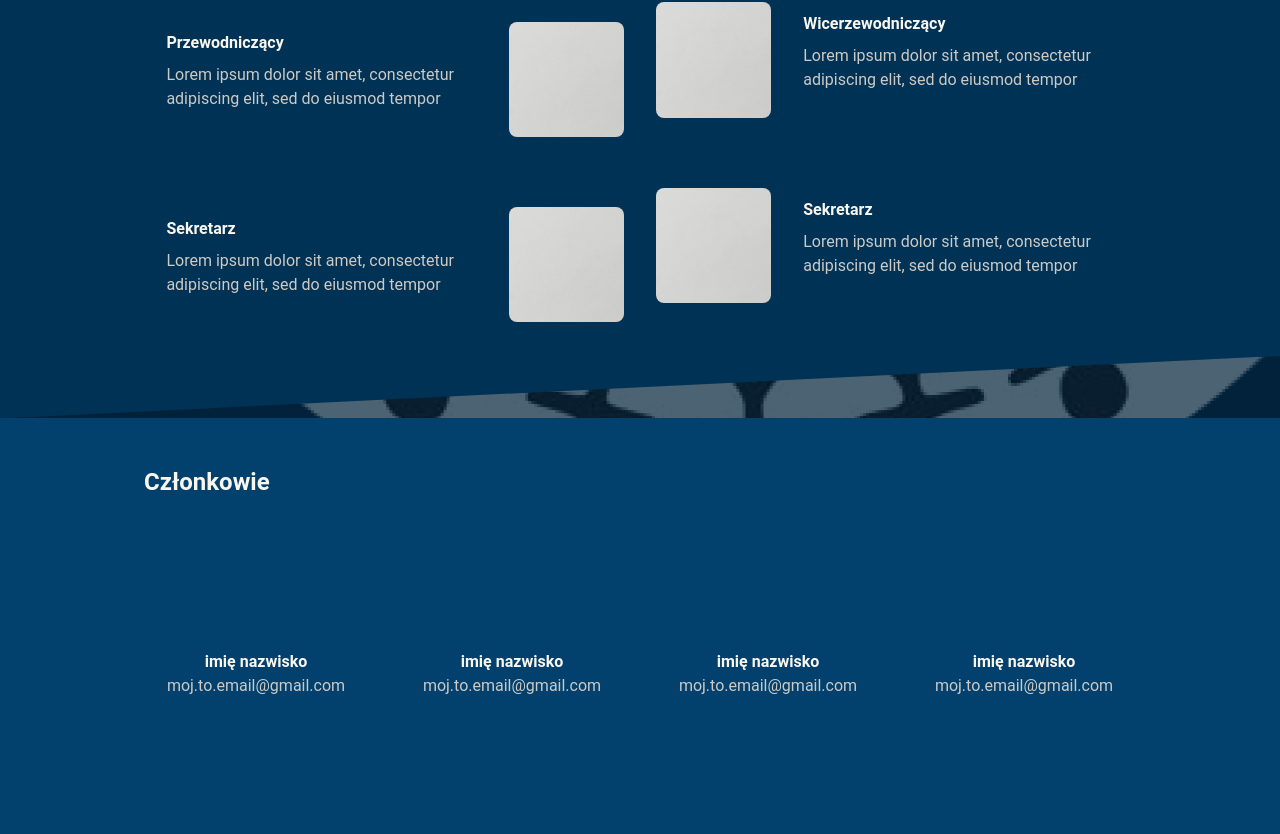
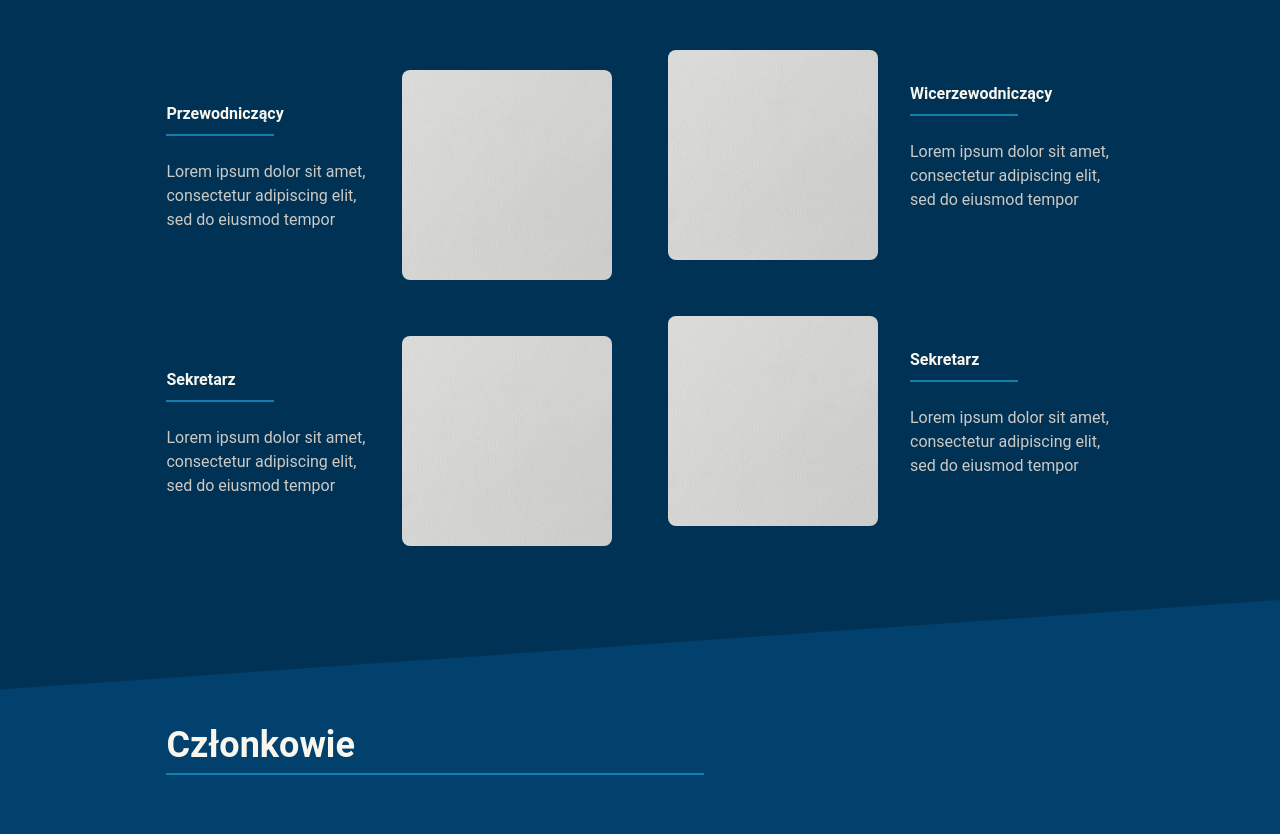
Before and after one commit to ksiuwr/ksi-site-v2025, a React (Vite) app: page /members in a window 1280 px wide. Shown: the part 946-1780 px from the top of the page. Built offline with nearby package versions, Linux system fonts and the light colour scheme; the HTML template or start-up script is replaced by a standard one.

Commit message:
fixed board members, added regular members

```diff
--- a/src/Members.tsx
+++ b/src/Members.tsx
@@ -34,79 +34,85 @@ const Members = () => {
         </div>
 
         {/* Zarząd Koła Section */}
-        <div className="bg-dark-section-primary z-10 pt-12 pb-24 relative items-center justify-center"
+        <section className="bg-dark-section-primary z-10 pt-24 pb-36 relative items-center justify-center"
           style={{clipPath: 'polygon(0 10%, 100% 0, 100% 90%, 0 100%)'}}>
           <h2 className="text-sans text-4xl font-bold ml-[13vw] mt-[4vw]">Zarząd koła</h2>
           <hr className="border-action-blue border-t-2 mt-2 ml-[13vw] mr-[45vw]"/>
-
-
-            <div className="grid lg:grid-cols-2 md:grid-cols-2 sm:grid-cols-1 gap-8 mx-[13vw] pt-10">
+            <div className="grid lg:grid-cols-2 md:grid-cols-2 sm:grid-cols-1 gap-14 mx-[13vw] pt-10">
               {/* Przewodniczący */}
               <div className="flex flex-row items-center gap-8 mt-[3vw]">
                 <div className='flex flex-col'>
                   <h3 className="font-bold mb-2">Przewodniczący</h3>
+                  <hr className="border-action-blue border-t-2 mb-6 mr-24"/>
                   <p className="text-dark-text-secondary mb-4">Lorem ipsum dolor sit amet, consectetur adipiscing elit, sed do eiusmod tempor</p>
                 </div>
 
                 <div>
-                  <img src="/images/placeholder.webp" alt="Przwodniczacy" className="rounded-lg w-[210px] aspect-square object-cover"/>
+                  <img src="/images/placeholder.webp" alt="Przwodniczacy" className="rounded-lg min-w-[210px] aspect-square object-cover"/>
                 </div>
               </div>
 
               {/* Wiceprzewodniczący */}
               <div className='flex flex-row items-center gap-8'>
                 <div>
-                    <img src="/images/placeholder.webp" alt="Wicerzwodniczacy" className="rounded-lg w-[210px] aspect-square object-cover"/>
+                    <img src="/images/placeholder.webp" alt="Wicerzwodniczacy" className="rounded-lg min-w-[210px] aspect-square object-cover"/>
                 </div>
 
                 <div className='flex flex-col'>
                   <h3 className="font-bold mb-2">Wicerzewodniczący</h3>
+                  <hr className="border-action-blue border-t-2 mb-6 mr-24"/>
                   <p className="text-dark-text-secondary mb-4">Lorem ipsum dolor sit amet, consectetur adipiscing elit, sed do eiusmod tempor</p>
                 </div>
               </div>
 
               {/* Sekretarz */}
-              <div className="flex flex-row items-center gap-8 mt-[3vw]">
+              <div className="flex flex-row items-center gap-8">
                 <div className='flex flex-col'>
                   <h3 className="font-bold mb-2">Sekretarz</h3>
+                  <hr className="border-action-blue border-t-2 mb-6 mr-24"/>
                   <p className="text-dark-text-secondary mb-4">Lorem ipsum dolor sit amet, consectetur adipiscing elit, sed do eiusmod tempor</p>
                 </div>
 
                 <div>
-                  <img src="/images/placeholder.webp" alt="Wicerzwodniczacy" className="rounded-lg w-[210px] aspect-square object-cover"/>
+                  <img src="/images/placeholder.webp" alt="Wicerzwodniczacy" className="rounded-lg min-w-[210px] aspect-square object-cover"/>
               </div>
               </div>
 
               {/* Sekretarz */}
-              <div className='flex flex-row items-center gap-8'>
+              <div className='flex flex-row items-center gap-8 mt-[-3vw]'>
                 <div>
-                    <img src="/images/placeholder.webp" alt="Wicerzwodniczacy" className="rounded-lg w-[210px] aspect-square object-cover"/>
+                    <img src="/images/placeholder.webp" alt="Wicerzwodniczacy" className="rounded-lg min-w-[210px] aspect-square object-cover"/>
                 </div>
 
                 <div className='flex flex-col'>
                   <h3 className="font-bold mb-2">Sekretarz</h3>
+                  <hr className="border-action-blue border-t-2 mb-6 mr-24"/>
                   <p className="text-dark-text-secondary mb-4">Lorem ipsum dolor sit amet, consectetur adipiscing elit, sed do eiusmod tempor</p>
                 </div>
               </div>
             </div>
-
-        </div>
+        </section>
 
         {/* Członkowie Section */}
-        <section className="py-12 bg-dark-section-secondary">
+        <section className="bg-dark-section-secondary z-20 pt-24 pb-36 mt-[-14vh] items-center justify-center"
+          style={{clipPath: 'polygon(0 2%, 100% 0, 100% 97%, 0 100%)'}}>
+          <h2 className="text-sans text-4xl font-bold ml-[13vw] mt-[4vw]">Członkowie</h2>
+          <hr className="border-action-blue border-t-2 mt-2 ml-[13vw] mr-[45vw]"/>
           <div className="container mx-auto px-4">
-            <h2 className="text-2xl font-bold mb-6">Członkowie</h2>
-            <div className="grid grid-cols-2 md:grid-cols-3 lg:grid-cols-4 gap-8">
-              {Array(8).fill(0).map((_, index) => (
-                <div key={index} className="bg-dark-section-secondary p-4 rounded text-center">
-                  <div className="bg-gray-400 w-24 h-24 mx-auto rounded-full mb-4"></div>
+            <div className="grid grid-cols-2 md:grid-cols-3 lg:grid-cols-4 gap-8 pt-20">
+              {Array(50).fill(0).map((_, index) => (
+                <div key={index} className="bg-dark-section-primary pt-10 pb-4 rounded-md text-center">
+                  <div className="w-16 h-24 mx-auto rounded-full mb-4"></div>
                   <p className="font-bold">imię nazwisko</p>
-                  <p className="text-dark-text-secondary">moj.to.email@gmail.com</p>
+                  <p className="text-dark-text-secondary">moj.email@gmail.com</p>
                 </div>
               ))}
             </div>
           </div>
         </section>
+
+        {/* footer divider */}
+        <div className="bg-dark-background-primary min-h-[20vh] mt-[-20vh]"></div>
 
         {/* Footer */}
         <footer className="bg-footer-primary text-dark-text-secondary py-8">
```
